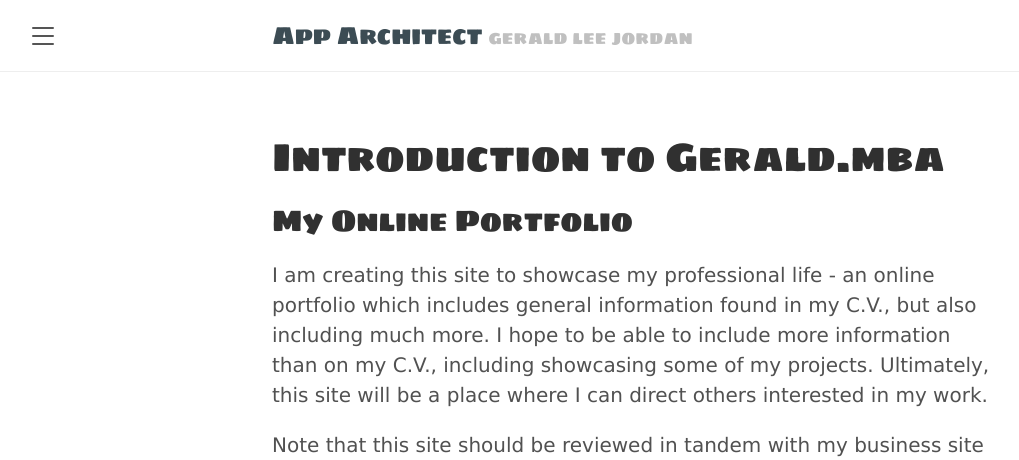
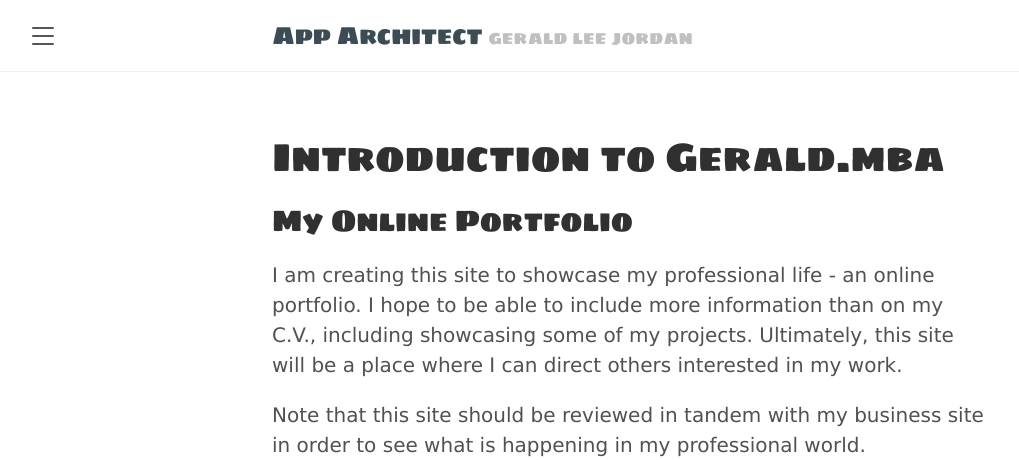
Before and after one commit to tracyjordan/tracyjordan.github.io, a Jekyll site: the page built from _posts/2020-04-11-introduction.md, in a window 1280 px wide, cut to the strip 0-460 px from the top of the page. Shown: the whole strip, without its empty margins (8-1027 px from the left). Built offline with Jekyll 4.4.1, drawn with Linux system fonts in a browser that asks for light colours.

Commit message:
Update 2020-04-11-introduction.md

```diff
--- a/_posts/2020-04-11-introduction.md
+++ b/_posts/2020-04-11-introduction.md
@@ -9,7 +9,7 @@ published: true
 
 <h2>My Online Portfolio</h2>
 
-I am creating this site to showcase my professional life - an online portfolio which includes general information found in my C.V., but also including much more. I hope to be able to include more information than on my C.V., including showcasing some of my projects. Ultimately, this site will be a place where I can direct others interested in my work.
+I am creating this site to showcase my professional life - an online portfolio. I hope to be able to include more information than on my C.V., including showcasing some of my projects. Ultimately, this site will be a place where I can direct others interested in my work.
 
 Note that this site should be reviewed in tandem with my business site in order to see what is happening in my professional world.
 
```
